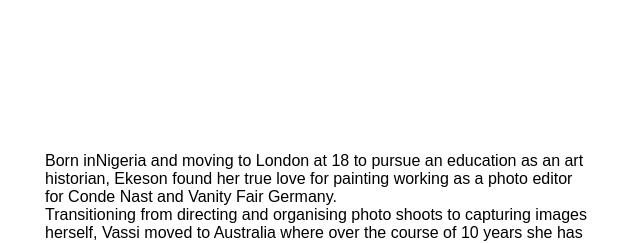
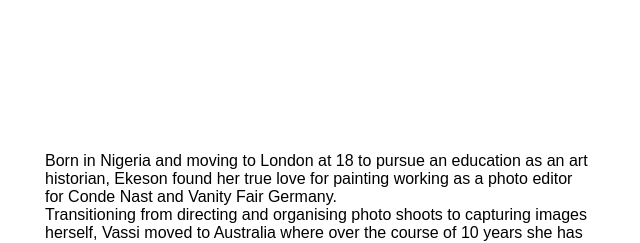
Before and after one commit to WisdomPandovic/Sara-Ekeson-Art, a plain HTML site: page meet-artist.html in a window 1280 px wide. Shown: the part 1070-1313 px from the top of the page, 625-1265 px from the left. Drawn offline with Linux system fonts and the light colour scheme.

Commit message:
updated meet-artist.html

```diff
--- a/meet-artist.html
+++ b/meet-artist.html
@@ -52,7 +52,7 @@
             </div>
 
             <div class="artist-info">
-                <p>Born inNigeria and moving to London at 18 to pursue an education as an art historian, Ekeson
+                <p>Born in Nigeria and moving to London at 18 to pursue an education as an art historian, Ekeson
                     found her true love for painting working as a photo editor for Conde Nast and Vanity Fair Germany.</p>
 
                 <p>
```
